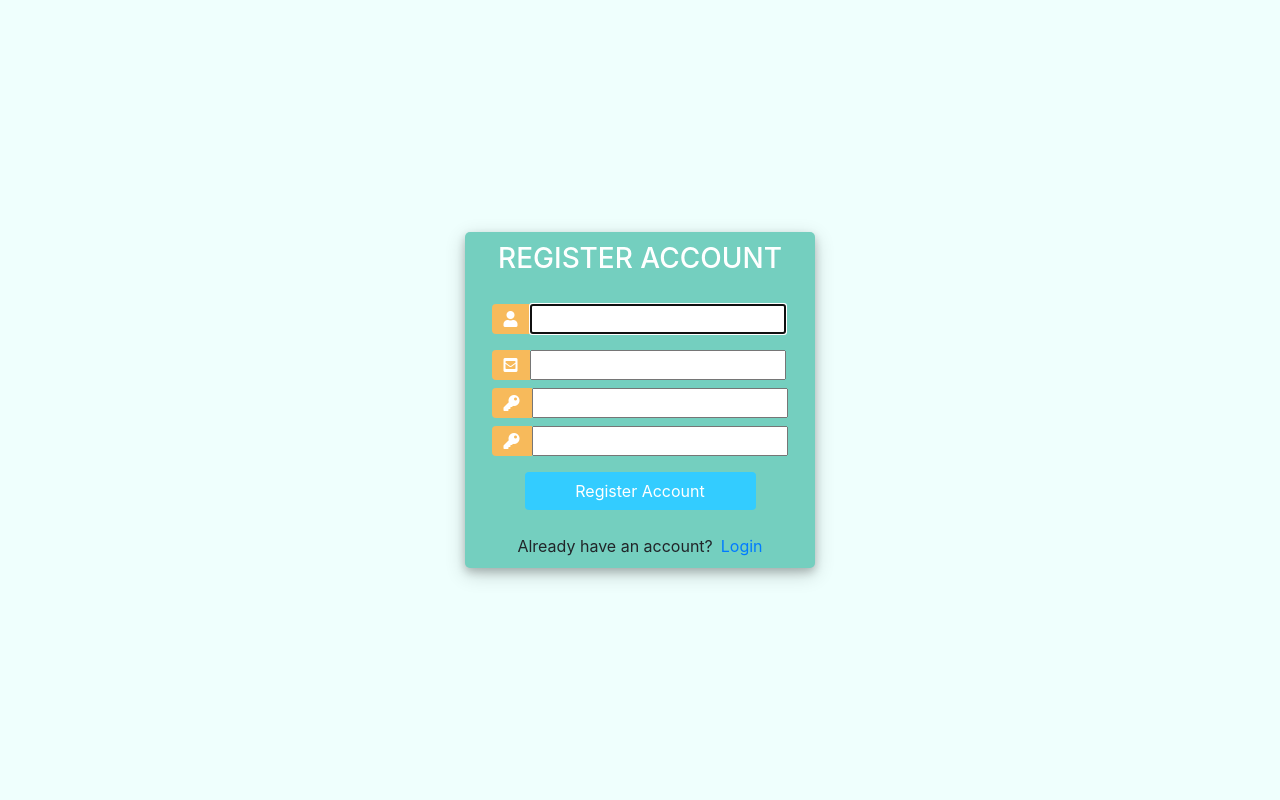
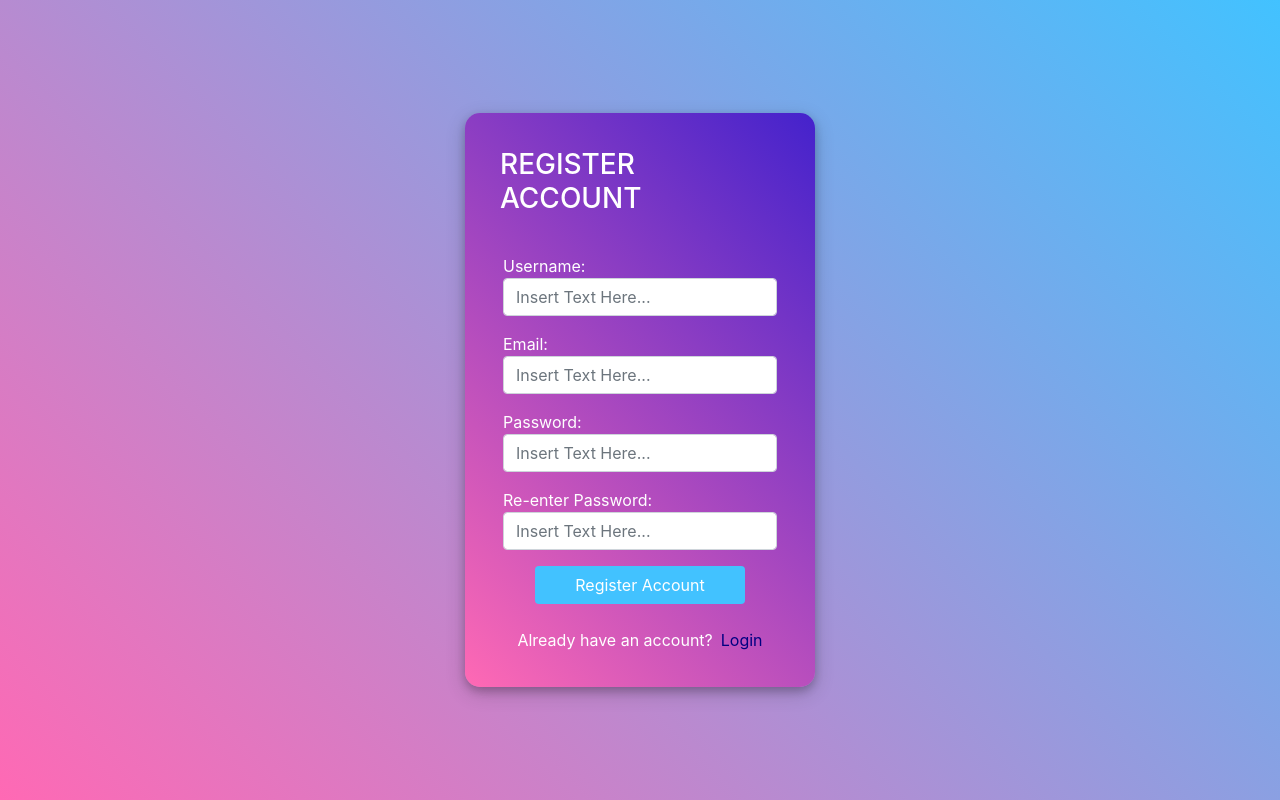
Before and after one commit to Jazzy-Family-Creation/Jazzy_Website, a Django app: page /register/ in a window 1280 px wide. Run offline with Django 3.2, Linux system fonts and the light colour scheme; some libraries are stand-ins or nearby versions.

Commit message:
Finished register page

```diff
--- a/app/templates/index.html
+++ b/app/templates/index.html
@@ -15,6 +15,7 @@
     <link rel="stylesheet" type="text/css" href="{% static 'styles.css' %}" />
     <title>Jazzy's Family Creations</title>
   </head>
+
   <body class="background">
     <div class="sidenav" id="sidenav">
       <a class="close_btn" onclick="closeNav()">x</a>
@@ -45,7 +46,7 @@
     <div id="Medium_Circle"></div>
     <div id="Small_Circle"></div>
 
-    <h1>hi</h1>
+    <h1 class="home-title">Jazzy's Family Creations</h1>
   </body>
   <script>
     function openNav() {
--- a/app/templates/login.html
+++ b/app/templates/login.html
@@ -161,7 +161,7 @@
           <div class="mt-4">
             <div class="d-flex justify-content-center links">
               Don't have an account?
-              <a href="{% url 'register' %}" class="ml-2">Sign Up</a>
+              <a href="{% url 'register' %}" class="ml-2"> Sign Up</a>
             </div>
           </div>
         </div>
--- a/app/templates/register.html
+++ b/app/templates/register.html
@@ -17,43 +17,61 @@
     />
 
     <style>
+      a {
+        text-decoration: none;
+        color: navy;
+        text-shadow: #262626;
+      }
+      a:hover {
+        text-decoration: none;
+        color: white;
+      }
+      .d-flex {
+        display: flex !important;
+        color: white;
+      }
       body,
       html {
         margin: 0;
         padding: 0;
         height: 100%;
-        background-color: #effffd !important;
+        background: linear-gradient(45deg, hotpink, #42c2ff);
       }
       .user_card {
         width: 350px;
         margin-top: auto;
         margin-bottom: auto;
-        background: #74cfbf;
+        background: linear-gradient(45deg, hotpink, #42c);
         position: relative;
         display: flex;
         justify-content: center;
         flex-direction: column;
-        padding: 10px;
+        padding: 35px;
         box-shadow: 0 4px 8px 0 rgba(0, 0, 0, 0.2),
           0 6px 20px 0 rgba(0, 0, 0, 0.19);
         -webkit-box-shadow: 0 4px 8px 0 rgba(0, 0, 0, 0.2),
           0 6px 20px 0 rgba(0, 0, 0, 0.19);
         -moz-box-shadow: 0 4px 8px 0 rgba(0, 0, 0, 0.2),
           0 6px 20px 0 rgba(0, 0, 0, 0.19);
-        border-radius: 5px;
+        border-radius: 15px;
       }
 
       .form_container {
-        margin-top: 20px;
+        margin-top: 30px;
       }
 
       #form-title {
-        color: #fff;
+        color: white;
       }
+
       .login_btn {
         width: 100%;
-        background: #33ccff !important;
+        background: #42c2ff !important;
         color: white !important;
+      }
+      .login_btn:hover {
+        background: #85f4ff;
+        border: 2px solid black;
       }
       .login_btn:focus {
         box-shadow: none !important;
@@ -63,15 +81,26 @@
         padding: 0 2rem;
       }
       .input-group-text {
-        background: #f7ba5b !important;
+        background: #b8fff9 !important;
         color: white !important;
         border: 0 !important;
-        border-radius: 0.25rem 0 0 0.25rem !important;
+        border-radius: 0.25rem 0.25rem 0.25rem 0.25rem !important;
       }
       .input_user,
       .input_pass:focus {
         box-shadow: none !important;
         outline: 0px !important;
+      }
+
+      #messages {
+        background-color: grey;
+        color: #fff;
+        padding: 10px;
+        margin-top: 10px;
+      }
+      .label_s {
+        color: white;
+        margin-bottom: 0;
       }
     </style>
   </head>
@@ -85,37 +114,61 @@
           <div class="d-flex justify-content-center form_container">
             <form method="POST" action="">
               {% csrf_token %}
+              <p class="label_s">Username:</p>
               <div class="input-group mb-3">
-                <div class="input-group-append">
+                <!-- <div class="input-group-append">
                   <span class="input-group-text"
                     ><i class="fas fa-user"></i
                   ></span>
-                </div>
-                {{form.username}}
+                </div> -->
+                <input
+                  type="text"
+                  name="username"
+                  placeholder="Insert Text Here..."
+                  class="form-control"
+                />
               </div>
-              <div class="input-group mb-2">
-                <div class="input-group-append">
+              <p class="label_s">Email:</p>
+              <div class="input-group mb-3">
+                <!-- <div class="input-group-append">
                   <span class="input-group-text"
                     ><i class="fas fa-envelope-square"></i
                   ></span>
-                </div>
-                {{form.email}}
+                </div> -->
+                <input
+                  type="text"
+                  name="email"
+                  placeholder="Insert Text Here..."
+                  class="form-control"
+                />
               </div>
-              <div class="input-group mb-2">
-                <div class="input-group-append">
+              <p class="label_s">Password:</p>
+              <div class="input-group mb-3">
+                <!-- <div class="input-group-append">
                   <span class="input-group-text"
                     ><i class="fas fa-key"></i
                   ></span>
-                </div>
-                {{form.password1}}
+                </div> -->
+                <input
+                  type="text"
+                  name="password1"
+                  placeholder="Insert Text Here..."
+                  class="form-control"
+                />
               </div>
-              <div class="input-group mb-2">
-                <div class="input-group-append">
-                  <span class="input-group-text"
+              <p class="label_s">Re-enter Password:</p>
+              <div class="input-group mb-3">
+                <!-- <div class="input-group-append"> -->
+                <!-- <span class="input-group-text"
                     ><i class="fas fa-key"></i
                   ></span>
-                </div>
-                {{form.password2}}
+                </div> -->
+                <input
+                  type="text"
+                  name="password2"
+                  placeholder="Insert Text Here..."
+                  class="form-control"
+                />
               </div>
 
               <div class="d-flex justify-content-center mt-3 login_container">
```
Also changed, not shown: app/models.py (+7 -40 lines), app/views.py (+8 -0 lines), app/migrations/0001_initial.py, app/migrations/0002_auto_20220324_2034.py (deleted), app/migrations/0002_remove_event_day.py (added).
